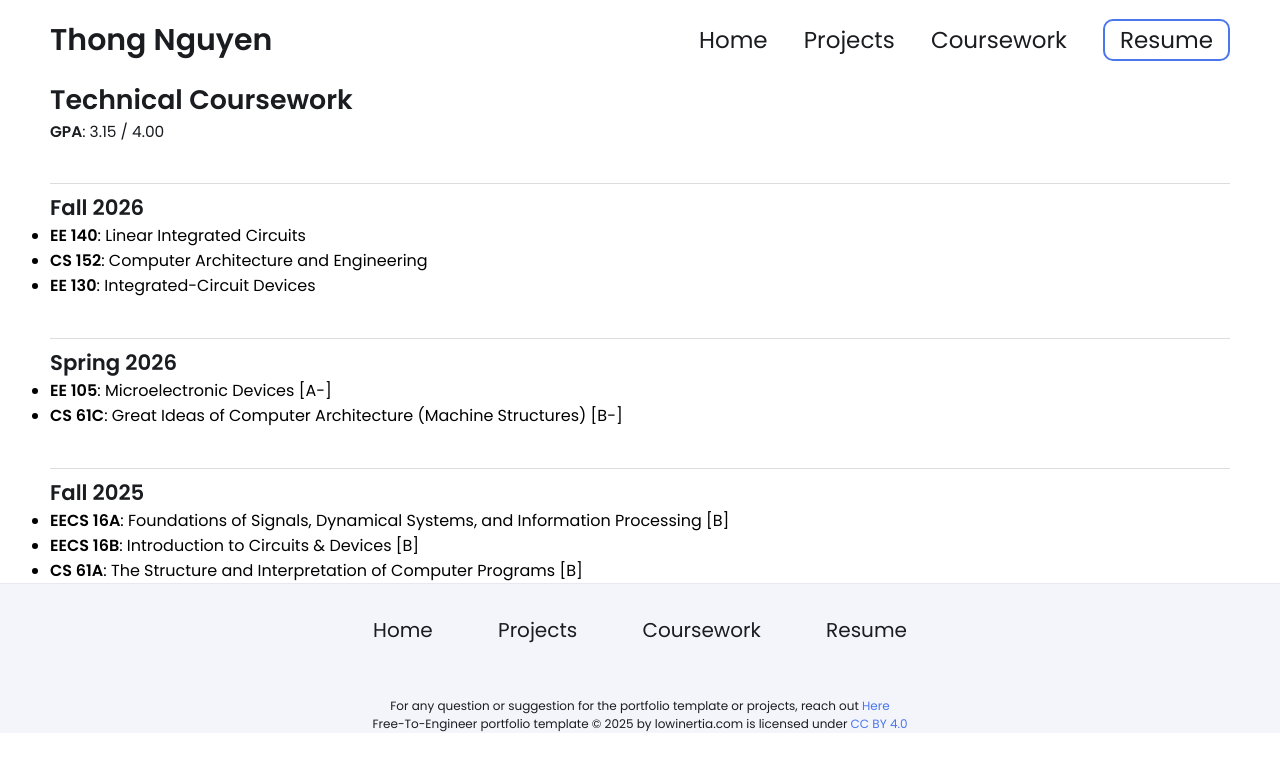
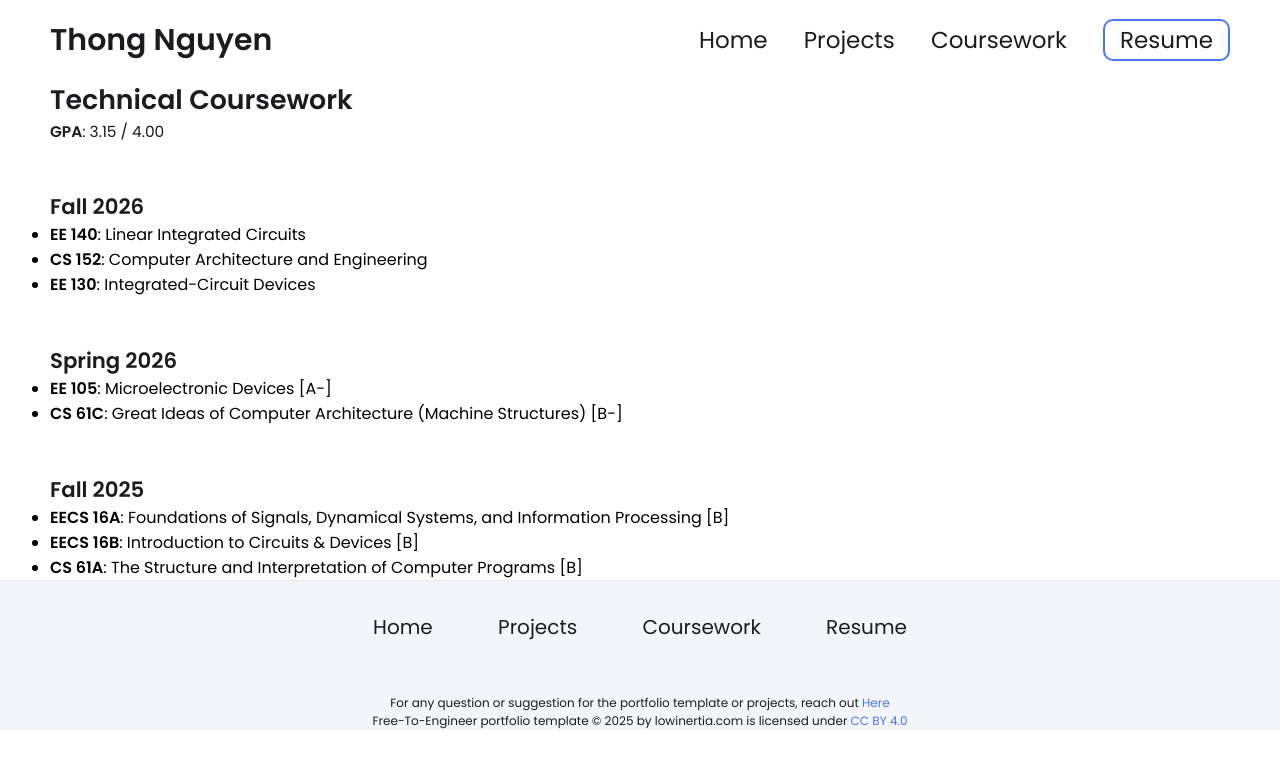
Before and after one commit to thongmn-8888/thongmn-8888.github.io, a Jekyll site: the page built from coursework.md, in a window 1280 px wide. Shown: the top 771 px of the page. Built offline with Jekyll 4.4.1, drawn with Linux system fonts in a browser that asks for light colours; our own code applies the rules of GitHub Pages for plain Markdown files.

Commit message:
Update styles.css

```diff
--- a/css/styles.css
+++ b/css/styles.css
@@ -948,7 +948,6 @@ footer p {
 .semester-heading {
     margin-top: 2.5rem;
     padding-top: 0.5rem;
-    border-top: 1px solid #ddd;
 }
 
 .gpa-line {
```
